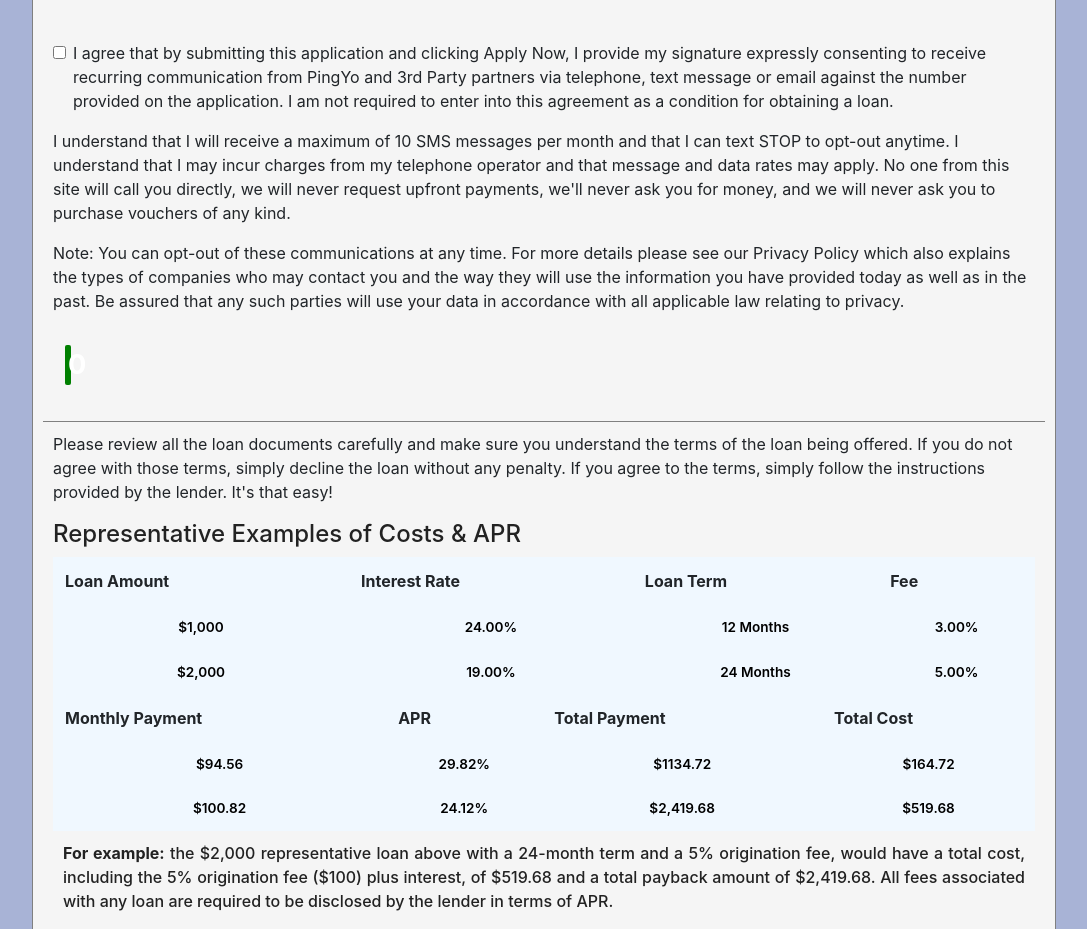
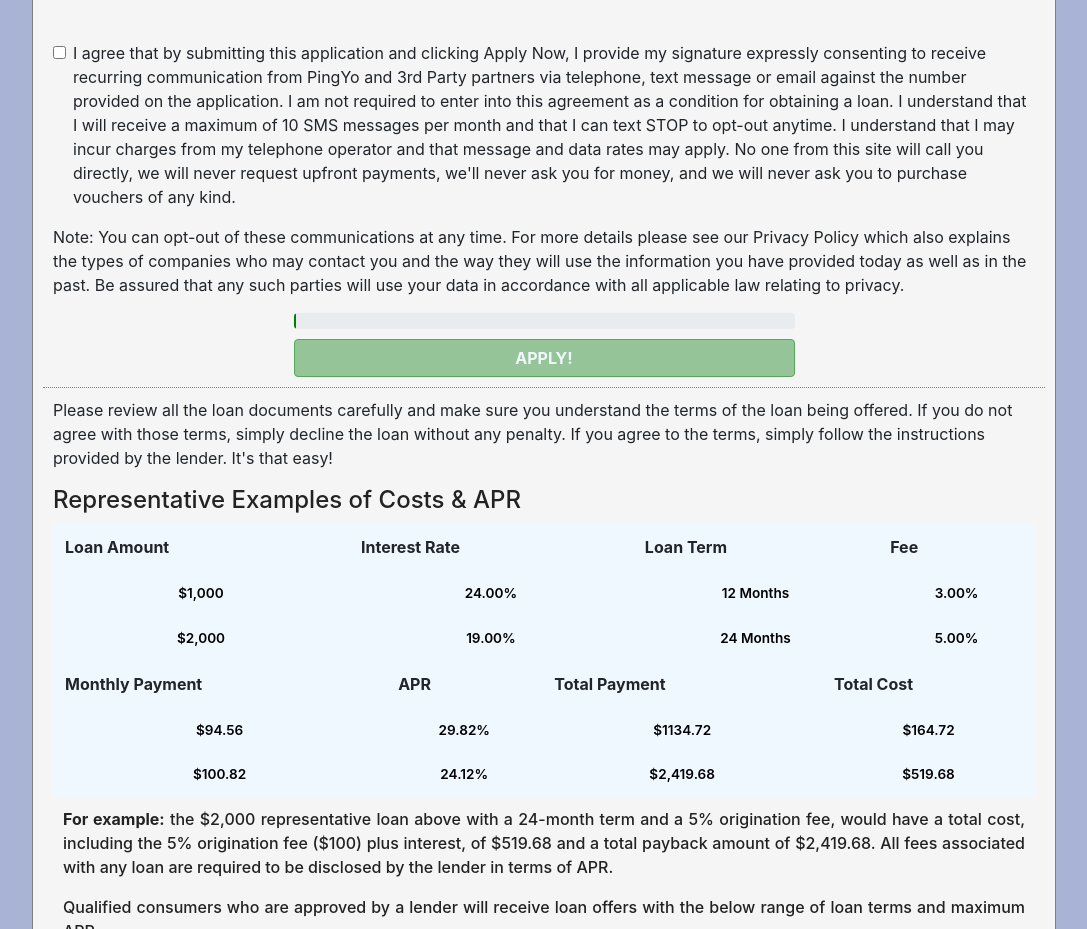
Before and after one commit to jlcdmp/supa-loans, a React (Create React App) app: page /apply in a window 1280 px wide. Shown: the part 1340-2269 px from the top of the page, without its empty margins (96-1183 px from the left). Built offline with nearby package versions, Linux system fonts and the light colour scheme.

Commit message:
minor styling changes throughout

```diff
--- a/src/CSS/Apply.css
+++ b/src/CSS/Apply.css
@@ -93,7 +93,7 @@ textarea {
 }
 
 .apply-container{
-   border-bottom: solid grey 1px;
+   border-bottom: dotted grey 1px;
   margin:10px;
 }
 
@@ -167,29 +167,27 @@ h4{
 
 .apply-container{
   margin: auto !important;
-  text-align: left
+  text-align: center;
 }
 
 
 button.btn.btn-primary{
-  border: none;
-  margin-bottom: 30px;
-  background: none !important
+  border: solid 1px green;
+  background-color: #62ab69 !important;
+  margin:10px;
+  font-weight: 700;
+  color: aliceblue !important;
 }
 
 
 .progress{
-  height:40px !important;
-  background: none !important;
-  border-radius: 0 !important;
-  font-weight: 700;
-  font-size: 1.7em !important;
+  width:50%;
+  margin:auto
 }
 
 
 .progress-bar{
 background-color: #62ab69 !important;
 border-radius: 2px;
-border: green solid 3px !important
-
+border: green solid 0.5px !important
 }
--- a/src/CSS/Faq.css
+++ b/src/CSS/Faq.css
@@ -63,7 +63,7 @@ grid-gap: 5px
   width:3.5em;
   height:auto;
   padding: 0 5px 0 0;
-
+  margin:5px;
 }
 
 .reqs-use{
--- a/src/CSS/Jumbo.css
+++ b/src/CSS/Jumbo.css
@@ -35,6 +35,7 @@
 .container{
   position: static !important;
   z-index: auto;
+  margin-bottom:10px
 }
 
 }
--- a/src/CSS/Sucsess.css
+++ b/src/CSS/Sucsess.css
@@ -18,7 +18,7 @@ border-radius: 5px
   width: 13em;
   height:auto;
   padding:10px;
-  margin:auto;
+margin:10px;
 }
 
 
--- a/src/Components/Apply.jsx
+++ b/src/Components/Apply.jsx
@@ -44,7 +44,7 @@ class Apply extends Component {
       argree: null
     },
 
-    now: 0,
+    now: '',
     button: true,
     filled: 0,
     buttonState: '',
@@ -264,10 +264,10 @@ class Apply extends Component {
             <br />
             <Form.Group controlId="formBasicChecbox">
 
-              <Form.Check onClick={this.handleInput} name='agree' onChange={this.handleChange} type="checkbox" label="I agree that by submitting this application and clicking Apply Now, I provide my signature expressly consenting to receive recurring communication from PingYo and 3rd Party partners via telephone, text message or email against the number provided on the application.  I am not required to enter into this agreement as a condition for obtaining a loan." />
+              <Form.Check onClick={this.handleInput} name='agree' onChange={this.handleChange} type="checkbox" label="I agree that by submitting this application and clicking Apply Now, I provide my signature expressly consenting to receive recurring communication from PingYo and 3rd Party partners via telephone, text message or email against the number provided on the application.  I am not required to enter into this agreement as a condition for obtaining a loan. I understand that I will receive a maximum of 10 SMS messages per month and that I can text STOP to opt-out anytime.  I understand that I may incur charges from my telephone operator and that message and data rates may apply. No one from this site will call you directly, we will never request upfront payments, we'll never ask you for money, and we will never ask you to purchase vouchers of any kind." />
             </Form.Group>
 
-            <p> I understand that I will receive a maximum of 10 SMS messages per month and that I can text STOP to opt-out anytime.  I understand that I may incur charges from my telephone operator and that message and data rates may apply. No one from this site will call you directly, we will never request upfront payments, we'll never ask you for money, and we will never ask you to purchase vouchers of any kind.</p>
+
             <p  >
               Note: You can opt-out of these communications at any time. For more details please see our Privacy Policy which also explains the types of companies who may contact you and the way they will use the information you have provided today as well as in the past. Be assured that any such parties will use your data in accordance with all applicable law relating to privacy.
              </p>
@@ -277,8 +277,9 @@ class Apply extends Component {
 
 
 
-            <Button type='submit' onClick={this.handleSubmit} >
-              <ProgressBar label={`${this.state.now}`} now={this.state.now} />
+            <ProgressBar now={this.state.now} />
+            <Button disabled={this.state.button} type='submit' onClick={this.handleSubmit} >
+              APPLY!
             </Button>
 
 
@@ -361,20 +362,21 @@ class Apply extends Component {
       count: prevState.count + 1
     }))
 
-    this.setState(this.state.count === 17 ? this.setState({ now: 25 }) :
-      this.state.count === 24 ? this.setState({ now: 50 }) :
-        this.setState(this.state.count === 29 ? this.setState({ now: 75 }) :
-          this.setState(this.state.count === 30 ? this.setState({ now: 'APPLY!' })
-            : null)
+
+    this.setState(prevState =>
+      this.state.now == 100 ? ({ button: !prevState.button }) : null
+
+
+    )
 
 
 
 
-        )
-
-
-    )
-
+    this.setState(this.state.count === 17 ? this.setState({ now: 25 }) :
+      this.state.count === 24 ? this.setState({ now: 50 }) :
+        this.setState(this.state.count === 29 ? this.setState({ now: 75 }) :
+          this.setState(this.state.count === 30 ? this.setState({ now: 100 })
+            : null)))
 
   }
 
--- a/src/Components/Faq.jsx
+++ b/src/Components/Faq.jsx
@@ -56,7 +56,7 @@ class Faq extends Component {
 
               <div className='faq-card' id='fc3' >
                 <img src={require("/Users/josephcarroll/joes-work/supa-loans/supa-loans/src/images/tools.png")} />
-                <p>Home improvments</p>
+                <p>Home Improvments</p>
               </div>
 
               <div className='faq-card' id='fc4' >
--- a/src/Components/Sucsess.jsx
+++ b/src/Components/Sucsess.jsx
@@ -1,5 +1,6 @@
 import React from 'react';
 import { Fade, Slide } from 'react-reveal'
+import Tada from 'react-reveal/Tada'
 
 import '../CSS/Sucsess.css'
 
@@ -15,10 +16,9 @@ const Sucsess = () => {
 
         <p className='sub-1'>Please check your email.</p>
 
-        <Fade left bottom duration={4000}>
-
-          <img src={require('../images/sent.png')} />
-        </Fade>
+        <Tada duration={3000} >
+          <img src={require('../images/handshake2.png')} />
+        </Tada>
 
 
 
```
Also changed, not shown: src/images/handshake2.png (added).
